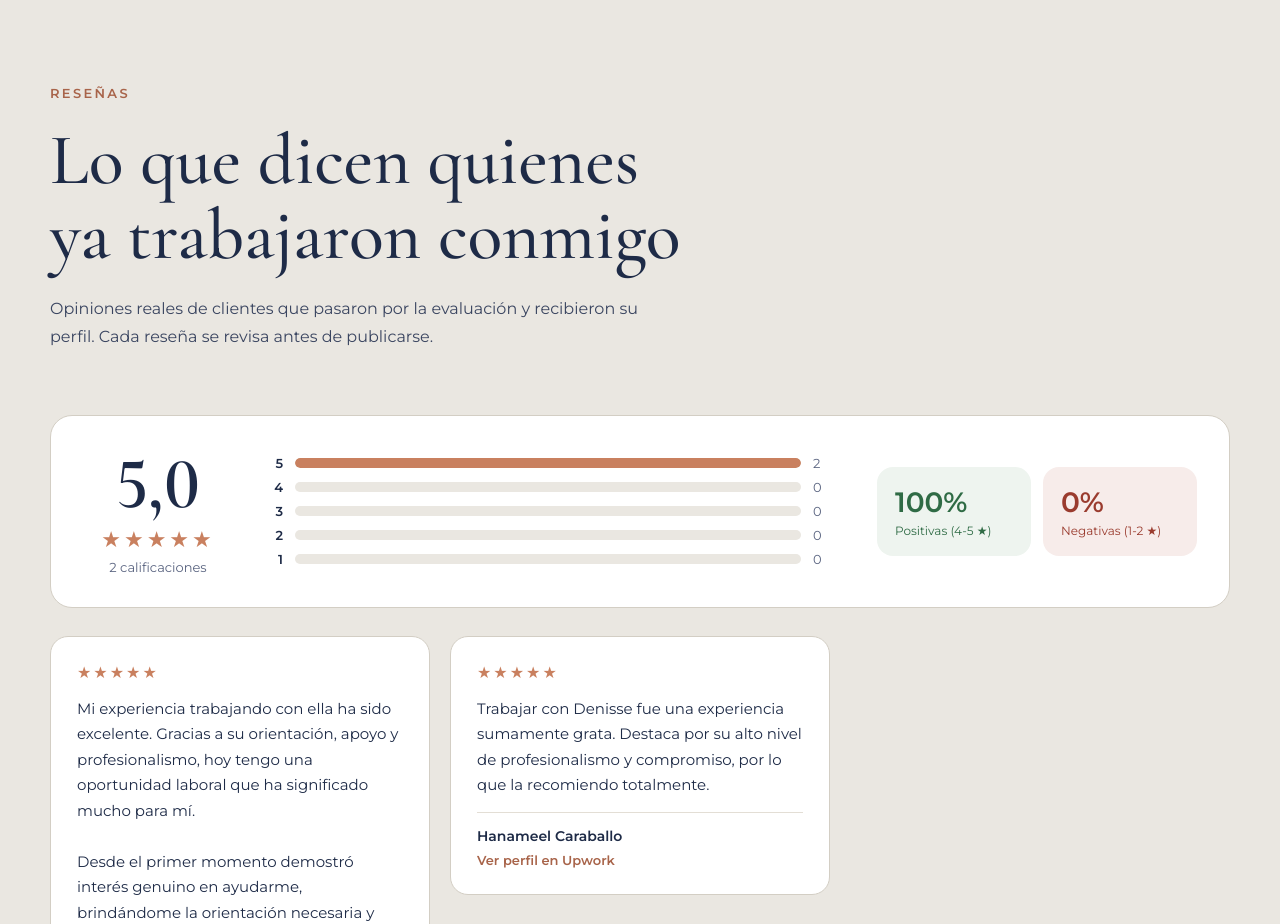
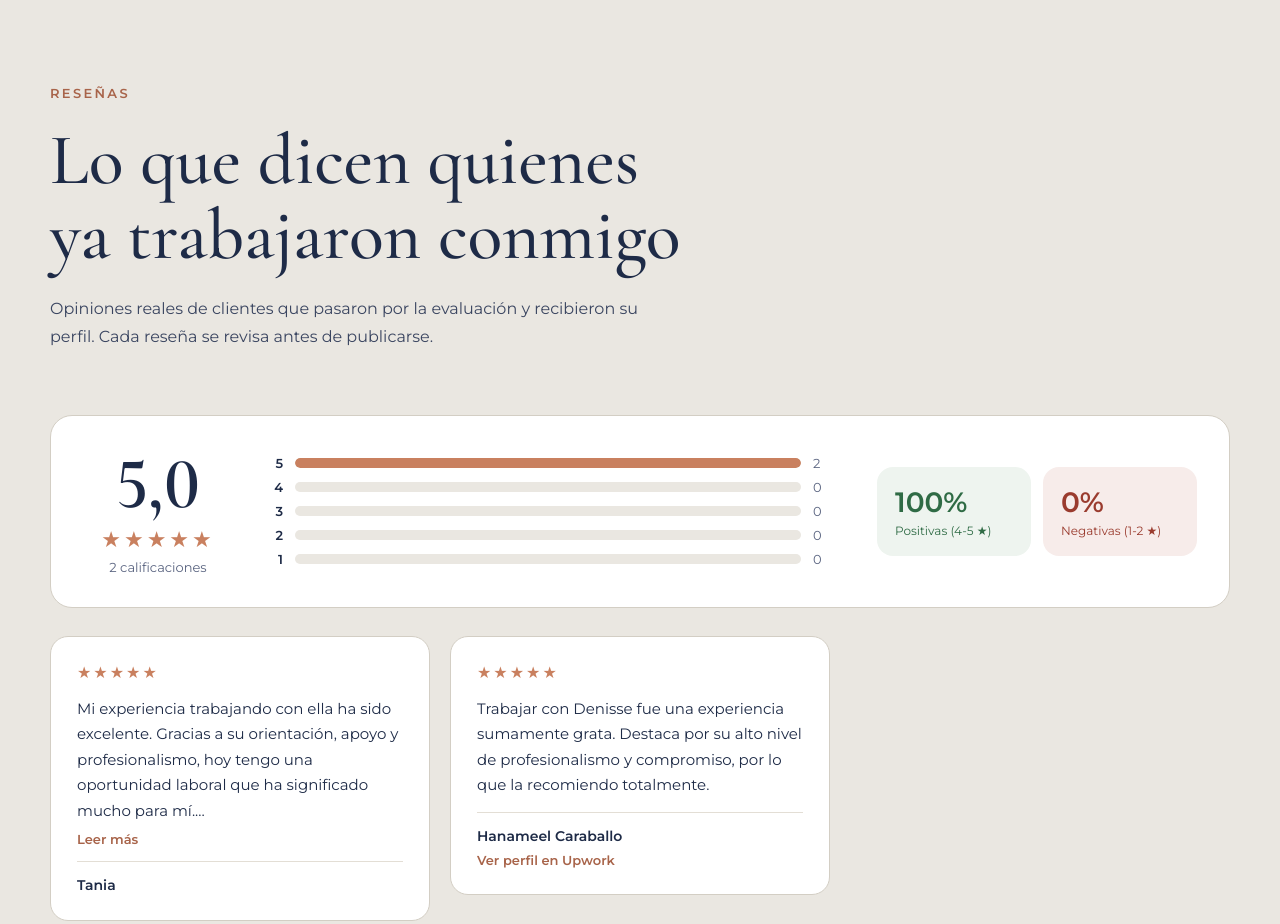
Before and after one commit to disse1611/Lancisse, a plain HTML site: page resenas.html in a window 1280 px wide. Shown: the part 92-1016 px from the top of the page. Drawn offline with nearby package versions, Linux system fonts and the light colour scheme.

Commit message:
Add files via upload

```diff
--- a/resenas.html
+++ b/resenas.html
@@ -159,7 +159,23 @@ var RESENAS = [
       st.setAttribute('aria-label', r.rating + ' de 5 estrellas');
       fig.appendChild(st);
     }
-    fig.appendChild(el('blockquote', 'margin: 0; font-size: 15px; line-height: 1.7; color: #1E2B47; white-space: pre-line', r.rest[0]));
+    var q = el('blockquote', 'margin: 0; font-size: 15px; line-height: 1.7; color: #1E2B47; white-space: pre-line', r.rest[0]);
+    fig.appendChild(q);
+    if (r.rest[0].length > 240) {
+      var clamp = 'display: -webkit-box; -webkit-box-orient: vertical; -webkit-line-clamp: 5; line-clamp: 5; overflow: hidden';
+      var base = q.getAttribute('style');
+      q.setAttribute('style', base + '; ' + clamp);
+      var btn = el('button', 'align-self: flex-start; margin-top: -6px; padding: 0; font: inherit; font-size: 13px; font-weight: 600; color: #A8644A; background: none; border: 0; cursor: pointer', 'Leer más');
+      btn.type = 'button';
+      btn.setAttribute('aria-expanded', 'false');
+      btn.addEventListener('click', function () {
+        var open = btn.getAttribute('aria-expanded') === 'true';
+        q.setAttribute('style', open ? base + '; ' + clamp : base);
+        btn.textContent = open ? 'Leer más' : 'Leer menos';
+        btn.setAttribute('aria-expanded', String(!open));
+      });
+      fig.appendChild(btn);
+    }
     var cap = el('figcaption', 'display: flex; flex-direction: column; gap: 3px; border-top: 1px solid #E3DED5; padding-top: 14px');
     cap.appendChild(el('strong', 'font-size: 14px', r.name));
     if (r.rest[1]) cap.appendChild(el('span', 'font-size: 12px; color: #5A6480', r.rest[1]));
```
